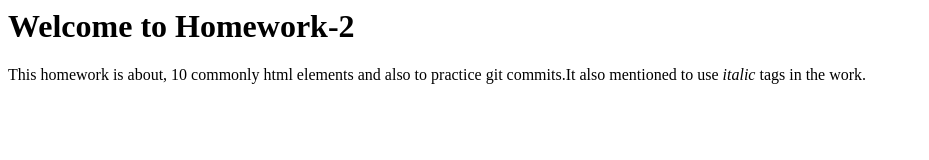
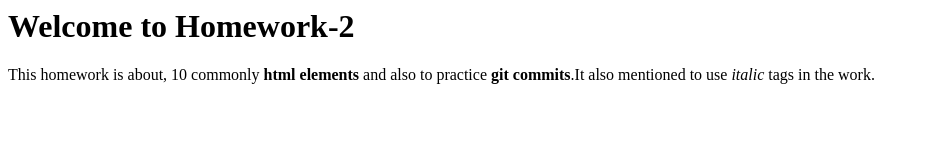
Before and after one commit to Sr922/homework2, a plain HTML site: page index.html in a window 1280 px wide. Shown: the whole page, without its empty margins (0-929 px from the left). Drawn offline with Linux system fonts and the light colour scheme.

Commit message:
Fourth tag <b> is added

```diff
--- a/index.html
+++ b/index.html
@@ -2,6 +2,6 @@
 <head></head>
 <body>
 	<h1>Welcome to Homework-2</h1>
-	<p>This homework is about, 10 commonly html elements and also to practice git commits.It also mentioned to use <i>italic</i> tags in the work.</p>
+	<p>This homework is about, 10 commonly <b>html elements</b> and also to practice <b>git commits</b>.It also mentioned to use <i>italic</i> tags in the work.</p>
 </body>
 </html>
```
